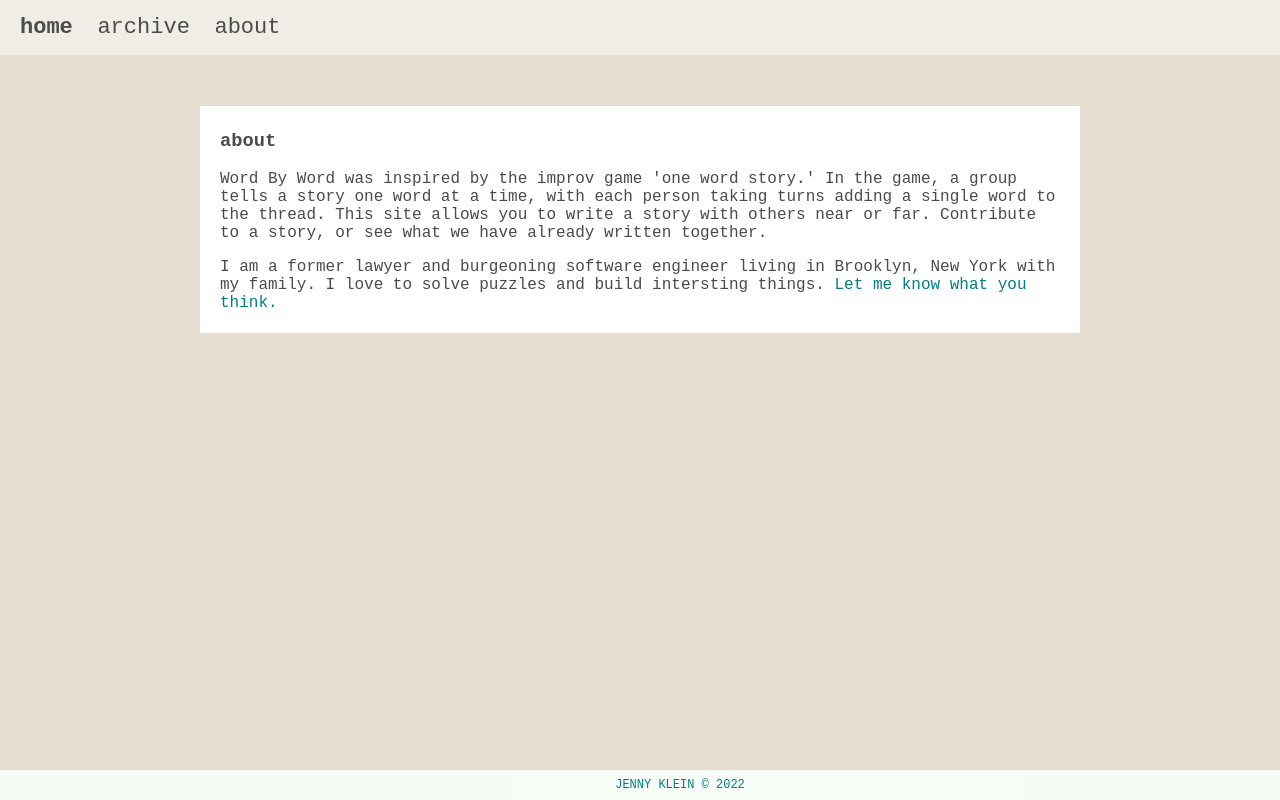
After one commit to jennifermklein/word-by-word, a Flask app: page /about in a window 1280 px wide. The commit adds this page. Run offline with Flask 2, Linux system fonts and the light colour scheme; data comes from the database, SQL or seed files in the repository; both versions use the stored data as it was after the commit.

Commit message:
add about page

```diff
--- a/app.py
+++ b/app.py
@@ -89,7 +89,7 @@ def title():
 
     return render_template('title.html', story=get_current_story(currStory-1))
 
-# # about page
-# @app.route('/about', methods=["GET"])
-# def about():
-#     return render_template('about.html')
+# about page
+@app.route('/about', methods=["GET"])
+def about():
+    return render_template('about.html')
--- a/static/word_style.css
+++ b/static/word_style.css
@@ -37,7 +37,6 @@ p {
 
 span {
     font-size: 22px;
-    /* padding-left: 92px; */
 }
 
 input {
@@ -76,10 +75,32 @@ button:hover {
     color: rgb(0,100,100);
   }
 
-.stories button {
+/* .stories button {
     height: 110px;
     width: 85px;
     margin: 10px 5px 0px 5px;
+} */
+
+.about {
+    background-color: white;
+    margin: 50px 150px 0px 150px;
+    padding: 5px 20px 5px 20px;
+}
+
+.about > p {
+    text-indent: 0%;
+}
+
+a {
+    text-decoration: none;
+    color: teal;
+    transition: color .5s;
+}
+
+a:hover {
+    text-decoration: none;
+    color: rgb(0, 85, 85);
+    /* transition: color .5s; */
 }
 
 nav {
--- a/static/wordbyword.js
+++ b/static/wordbyword.js
@@ -5,6 +5,12 @@ document.addEventListener('DOMContentLoaded',function() {
         axios.get('/story')
             .then(function(response) {
                 story.innerHTML = response.data;
+                // if (!response.data) {
+                //     document.querySelector('#end_story').style.display = 'none';
+                // }
+                // else {
+                //     document.querySelector('#end_story').style.display = 'inline';
+                // }
             })
     }
 
--- /dev/null
+++ b/templates/about.html
@@ -0,0 +1,15 @@
+{% extends "layout.html" %}
+
+{% block main %}
+    <div class='about'>
+      <h3>about</h3>
+      <p>Word By Word was inspired by the improv game 'one word story.' In the game,
+        a group tells a story one word at a time, with each person taking turns adding
+        a single word to the thread. This site allows you to write a story with others near or far.
+        Contribute to a story, or see what we have already written together.
+      <p>
+      <p>I am a former lawyer and burgeoning software engineer living in Brooklyn, New York
+        with my family. I love to solve puzzles and build intersting things. <a href="https://www.linkedin.com/in/jenny-klein-50446851/" target='_blank'>Let me know what you think.<a>
+      <p>
+    </div>
+{% endblock %}
--- a/templates/index.html
+++ b/templates/index.html
@@ -12,7 +12,6 @@
     </div>
     <div class='buttons'>
         <form action="/" method="post">
-        <!-- <button name='new_para' value='new_para'>new paragraph</button> -->
         <button name='end_story' id='end_story' value='end_story'>end story</button>
         </form>
     </div>
--- a/templates/layout.html
+++ b/templates/layout.html
@@ -15,7 +15,7 @@
             <ul class="nav-bar">
                 <li class='nav-item active'><a href='/'>home</a></li>
                 <li class='nav-item'><a href='/archive'>archive</a></li>
-                <li class='nav-item'><a href='#'>about</a></li>
+                <li class='nav-item'><a href='/about'>about</a></li>
             </ul>
         </nav>
 
```
Also changed, not shown: test.db, 3 other files.
